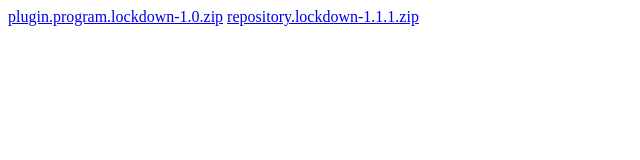
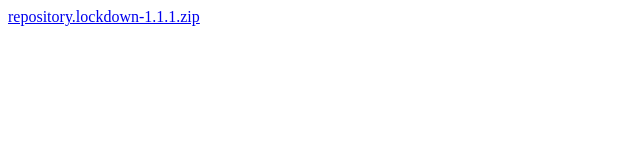
Before and after one commit to SorryNotSorryNot/lockdown, a plain HTML site: page index.html in a window 1280 px wide. Shown: the whole page, without its empty margins (0-640 px from the left). Drawn offline with Linux system fonts and the light colour scheme.

Commit message:
Update index.html

```diff
--- a/index.html
+++ b/index.html
@@ -1,3 +1,2 @@
 <!DOCTYPE html>
-<a href="plugin.program.lockdown-1.0.zip">plugin.program.lockdown-1.0.zip</a>
 <a href="repository.lockdown-1.1.1.zip">repository.lockdown-1.1.1.zip</a>
```
